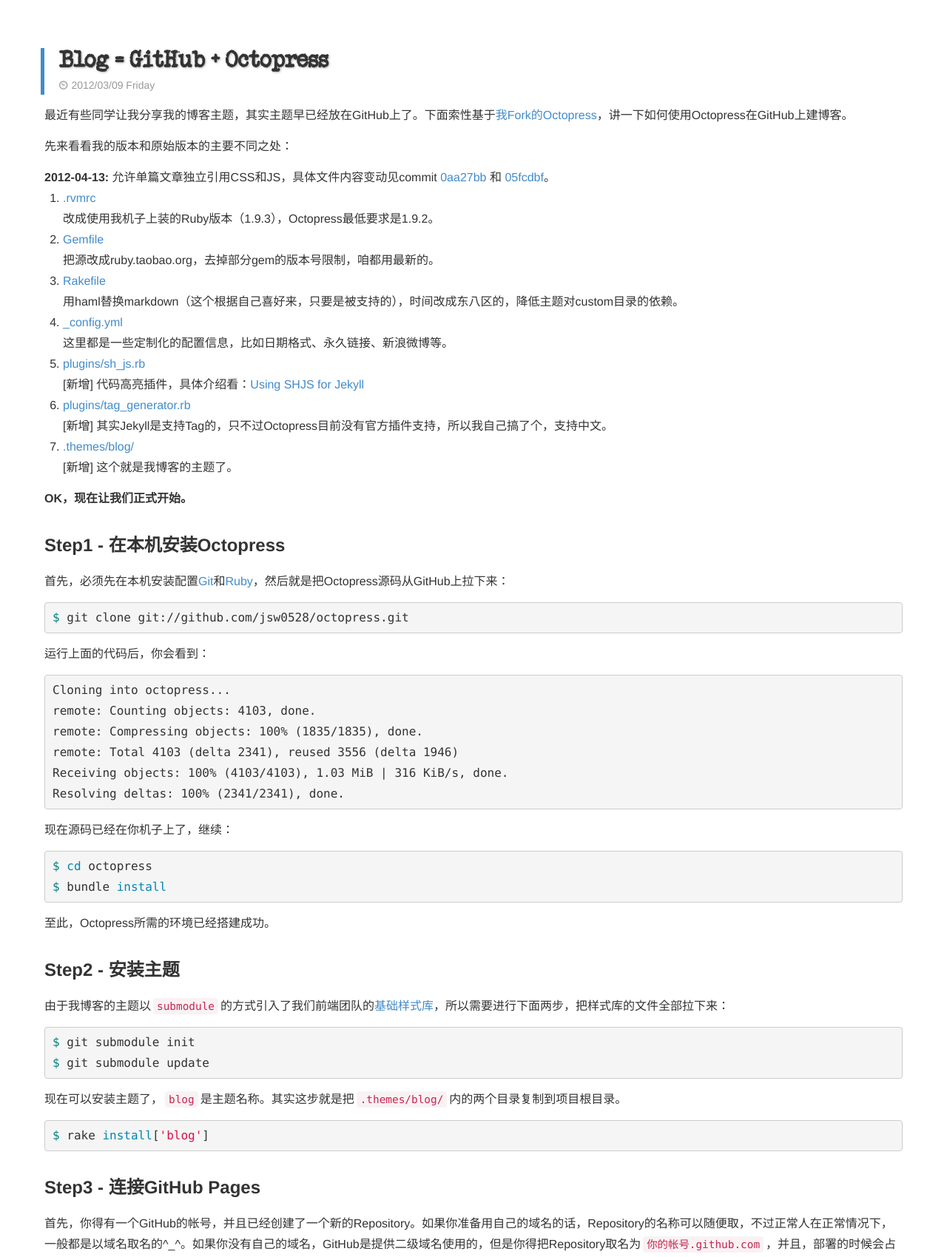
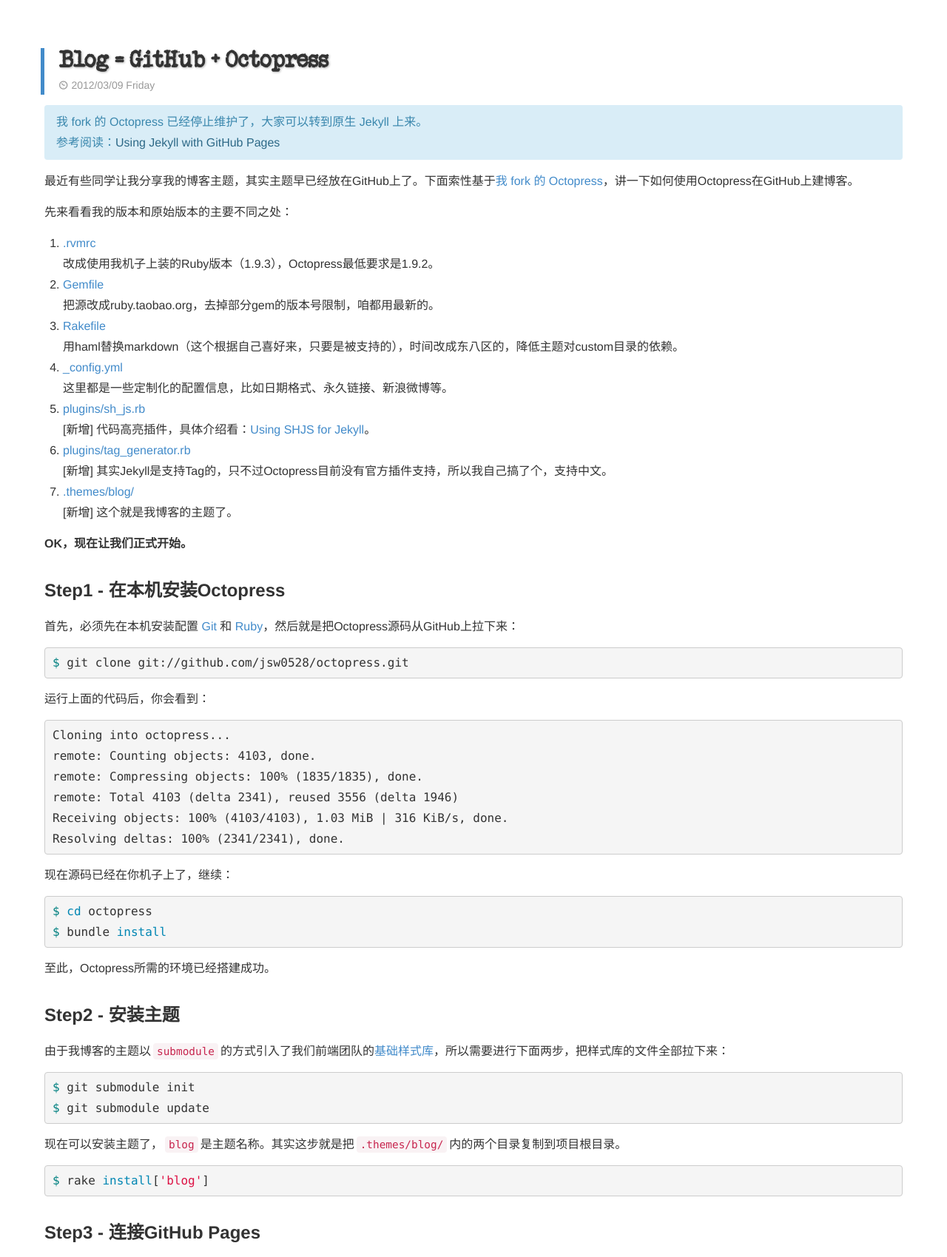
Before and after one commit to antife-yinyue/MrZhang.me, a Jekyll site: the page built from _posts/2012-03-09-blog-equals-github-plus-octopress.md, in a window 1280 px wide, cut to the strip 204-1903 px from the top of the page. Shown: the whole strip at 74% size. Built offline with Jekyll 4.4.1, drawn with Linux system fonts in a browser that asks for light colours; Markdown is read by kramdown in place of the engine named in the settings; comment, search, counter and statistics services are not loaded.

Commit message:
update post

````diff
--- a/_posts/2012-03-09-blog-equals-github-plus-octopress.md
+++ b/_posts/2012-03-09-blog-equals-github-plus-octopress.md
@@ -2,32 +2,27 @@
 layout: post
 date: 2012-03-09 18:15:00 +0800
 title: Blog = GitHub + Octopress
+repo_url: https://github.com/jsw0528/octopress/blob/mrzhang_me/
 ---
 
-{% assign repos_url = 'https://github.com/jsw0528/octopress/blob/mrzhang_me' %}
-{% assign commit_url = 'https://github.com/jsw0528/octopress/commit' %}
+<div class="flash-message">
+  <div class="flash-info">
+    <p>我 fork 的 Octopress 已经停止维护了，大家可以转到原生 Jekyll 上来。</p>
+    <p>参考阅读：<a href="{% post_url 2013-03-21-using-jekyll-with-github-pages %}">Using Jekyll with GitHub Pages</a></p>
+  </div>
+</div>
 
-最近有些同学让我分享我的博客主题，其实主题早已经放在GitHub上了。下面索性基于[我Fork的Octopress](https://github.com/jsw0528/octopress/tree/mrzhang_me/)，讲一下如何使用Octopress在GitHub上建博客。
+最近有些同学让我分享我的博客主题，其实主题早已经放在GitHub上了。下面索性基于[我 fork 的 Octopress][]，讲一下如何使用Octopress在GitHub上建博客。
 
 先来看看我的版本和原始版本的主要不同之处：
 
-<div class="flash-notice">
-  <div class="info">
-    <strong>2012-04-13:</strong>
-    允许单篇文章独立引用CSS和JS，具体文件内容变动见commit
-    <a href="{{commit_url}}/0aa27bb1ab423dbebd89cf5ffe55f8a5c65d6244#diff-1">0aa27bb</a>
-    和
-    <a href="{{commit_url}}/05fcdbfced318fa9909011d9eb7a33dd0f8792d1#diff-0">05fcdbf</a>。
-  </div>
-</div>
-
-1. [.rvmrc]({{ repos_url }}/.rvmrc)<br />改成使用我机子上装的Ruby版本（1.9.3），Octopress最低要求是1.9.2。
-2. [Gemfile]({{ repos_url }}/Gemfile)<br />把源改成ruby.taobao.org，去掉部分gem的版本号限制，咱都用最新的。
-3. [Rakefile]({{ repos_url }}/Rakefile)<br />用haml替换markdown（这个根据自己喜好来，只要是被支持的），时间改成东八区的，降低主题对custom目录的依赖。
-4. [_config.yml]({{ repos_url }}/_config.yml)<br />这里都是一些定制化的配置信息，比如日期格式、永久链接、新浪微博等。
-5. [plugins/sh_js.rb]({{ repos_url }}/plugins/sh_js.rb)<br />[新增] 代码高亮插件，具体介绍看：[Using SHJS for Jekyll](/blog/using-shjs-for-jekyll.html)
-6. [plugins/tag_generator.rb]({{ repos_url }}/plugins/tag_generator.rb)<br />[新增] 其实Jekyll是支持Tag的，只不过Octopress目前没有官方插件支持，所以我自己搞了个，支持中文。
-7. [.themes/blog/]({{ repos_url }}/.themes/blog/)<br />[新增] 这个就是我博客的主题了。
+1. [.rvmrc][]<br />改成使用我机子上装的Ruby版本（1.9.3），Octopress最低要求是1.9.2。
+2. [Gemfile][]<br />把源改成ruby.taobao.org，去掉部分gem的版本号限制，咱都用最新的。
+3. [Rakefile][]<br />用haml替换markdown（这个根据自己喜好来，只要是被支持的），时间改成东八区的，降低主题对custom目录的依赖。
+4. [_config.yml][]<br />这里都是一些定制化的配置信息，比如日期格式、永久链接、新浪微博等。
+5. [plugins/sh_js.rb][]<br />[新增] 代码高亮插件，具体介绍看：[Using SHJS for Jekyll][]。
+6. [plugins/tag_generator.rb][]<br />[新增] 其实Jekyll是支持Tag的，只不过Octopress目前没有官方插件支持，所以我自己搞了个，支持中文。
+7. [.themes/blog/][]<br />[新增] 这个就是我博客的主题了。
 
 **OK，现在让我们正式开始。**
 
@@ -35,9 +30,9 @@
 
 ## Step1 - 在本机安装Octopress
 
-首先，必须先在本机安装配置[Git](http://help.github.com/mac-set-up-git)和[Ruby](http://www.ruby-lang.org)，然后就是把Octopress源码从GitHub上拉下来：
+首先，必须先在本机安装配置 [Git][] 和 [Ruby][]，然后就是把Octopress源码从GitHub上拉下来：
 
-```bash
+```sh
 $ git clone git://github.com/jsw0528/octopress.git
 ```
 
@@ -54,7 +49,7 @@
 
 现在源码已经在你机子上了，继续：
 
-```bash
+```sh
 $ cd octopress
 $ bundle install
 ```
@@ -63,16 +58,16 @@
 
 ## Step2 - 安装主题
 
-由于我博客的主题以`submodule`的方式引入了我们前端团队的[基础样式库](https://github.com/eDoctor/eDr_assets_Sass)，所以需要进行下面两步，把样式库的文件全部拉下来：
+由于我博客的主题以`submodule`的方式引入了我们前端团队的[基础样式库][]，所以需要进行下面两步，把样式库的文件全部拉下来：
 
-```bash
+```sh
 $ git submodule init
 $ git submodule update
 ```
 
 现在可以安装主题了，`blog`是主题名称。其实这步就是把`.themes/blog/`内的两个目录复制到项目根目录。
 
-```bash
+```sh
 $ rake install['blog']
 ```
 
@@ -87,7 +82,7 @@
 
 完成上述准备工作后，运行：
 
-```bash
+```sh
 $ rake setup_github_pages
 ```
 
@@ -101,7 +96,7 @@
 
 数据备份很重要，我们可以把文章备份到另一个分支，比如`store`。在安装完主题后，系统会自动创建一个空目录`source/_posts`，以后创建的文章都会保存在这个目录内。我们先定位到该目录，然后初始化git（建议新开一个终端窗口，省得不停地切换目录）：
 
-```bash
+```sh
 $ cd source/_posts/
 $ git init
 $ touch README.md
@@ -112,13 +107,13 @@
 
 commit即可，无需push，因为我们重点是要新建`store`分支。接下来我们创建并切换到`store`：
 
-```bash
+```sh
 $ git checkout -b store
 ```
 
 回到刚才的窗口，继续下面的步骤。
 
-git入门，推荐看下[这篇文章](http://rogerdudler.github.com/git-guide/index.zh.html)，小清新风格。当然，你也可以使用[GitHub for Mac](http://mac.github.com)，备份的准备步骤如下：
+git入门，推荐看下[这篇文章][git-guide]，小清新风格。当然，你也可以使用[GitHub for Mac][]，备份的准备步骤如下：
 
 1. 把`source/_posts`目录拖到仓库列表界面的左下角，在弹出新建空仓库的确认框后点「Yes」；
 2. 双击进入这个仓库，切换到「Settings」项，填入`git@github.com:[Username]/[Repository].git`后点「Update Remote」；
@@ -131,7 +126,7 @@
 
 码字时，我们可以先在本地起一个服务，预览无误后再部署。新开一个终端窗口（保证定位到项目根目录），运行：
 
-```bash
+```sh
 $ rake preview
 ```
 
@@ -139,7 +134,7 @@
 
 创建文章：
 
-```bash
+```sh
 $ rake new_post['Hello World']
 ```
 
@@ -147,7 +142,7 @@
 
 如果你对`.themes/blog`内的主题文件做了改动，可以运行下面的命令更新：
 
-```bash
+```sh
 $ rake update_source['blog']
 $ rake update_style['blog']
 ```
@@ -156,7 +151,7 @@
 
 先把整个项目静态化，然后再部署到GitHub：
 
-```bash
+```sh
 $ rake generate
 $ rake deploy
 ```
@@ -169,7 +164,7 @@
 
 回到`source/_posts`目录内，运行下面的命令把文章备份到GitHub上：
 
-```bash
+```sh
 $ git add *.haml
 $ git commit -m 'backup posts'
 $ git push origin store
@@ -178,3 +173,21 @@
 到此结束，希望对你有帮助。
 
 放弃臃肿的WP，投入Octopress的怀抱吧～ 像黑客一样写博客！
+
+
+[我 fork 的 Octopress]: {{ page.repo_url | replace: 'blob', 'tree' }}
+[Using SHJS for Jekyll]: {% post_url 2012-02-02-using-shjs-for-jekyll %}
+
+[.rvmrc]: {{ page.repo_url }}.rvmrc
+[Gemfile]: {{ page.repo_url }}Gemfile
+[Rakefile]: {{ page.repo_url }}Rakefile
+[_config.yml]: {{ page.repo_url }}_config.yml
+[plugins/sh_js.rb]: {{ page.repo_url }}plugins/sh_js.rb
+[plugins/tag_generator.rb]: {{ page.repo_url }}plugins/tag_generator.rb
+[.themes/blog/]: {{ page.repo_url }}.themes/blog/
+
+[Git]: http://help.github.com/mac-set-up-git
+[Ruby]: http://www.ruby-lang.org
+[git-guide]: http://rogerdudler.github.com/git-guide/index.zh.html
+[基础样式库]: https://github.com/eDoctor/eDr_assets_Sass
+[GitHub for Mac]: http://mac.github.com
````
Also changed, not shown: _posts/2013-03-21-using-jekyll-with-github-pages.md (+1 -1 lines), _sass/style.scss (+9 -0 lines), stylesheets/style.css.
